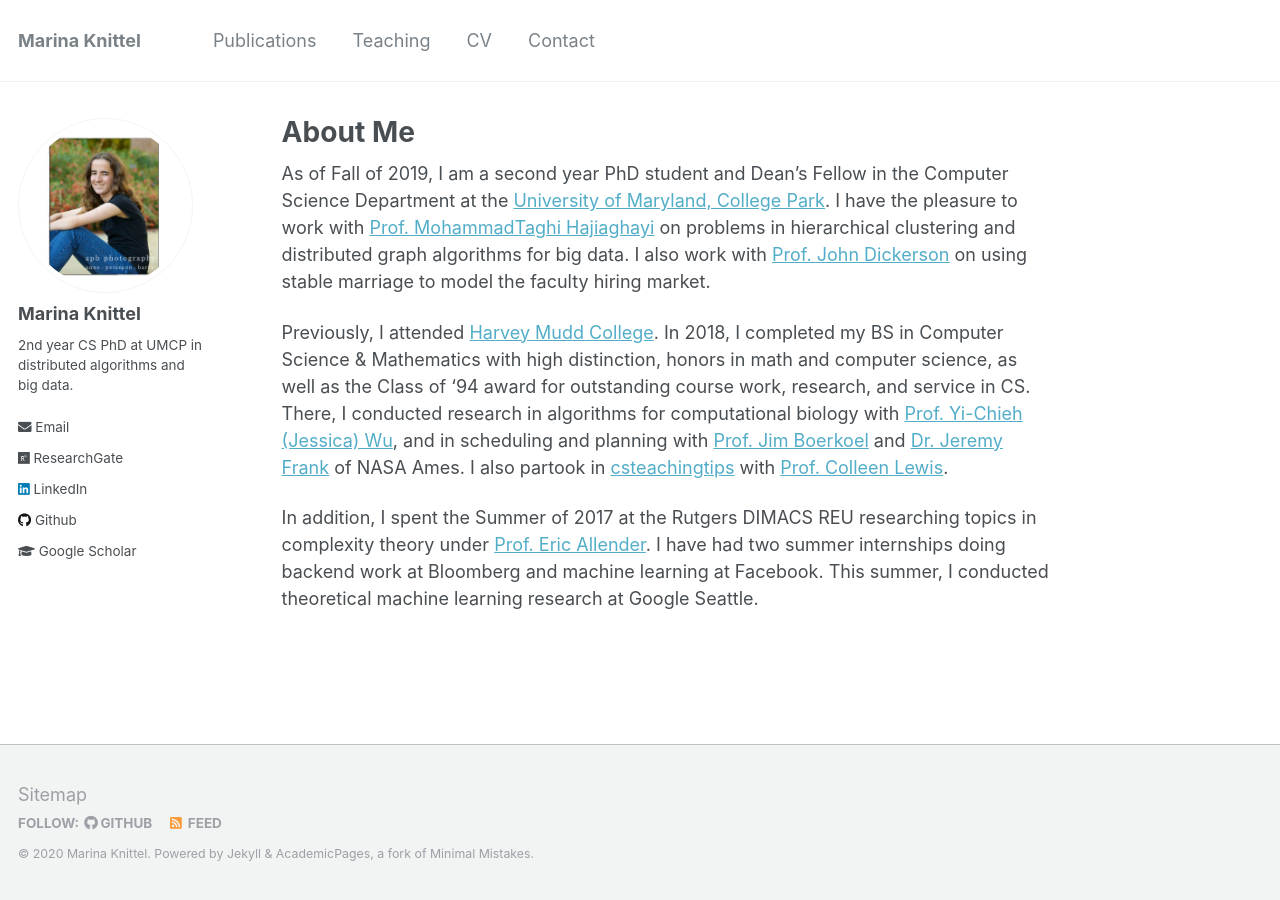
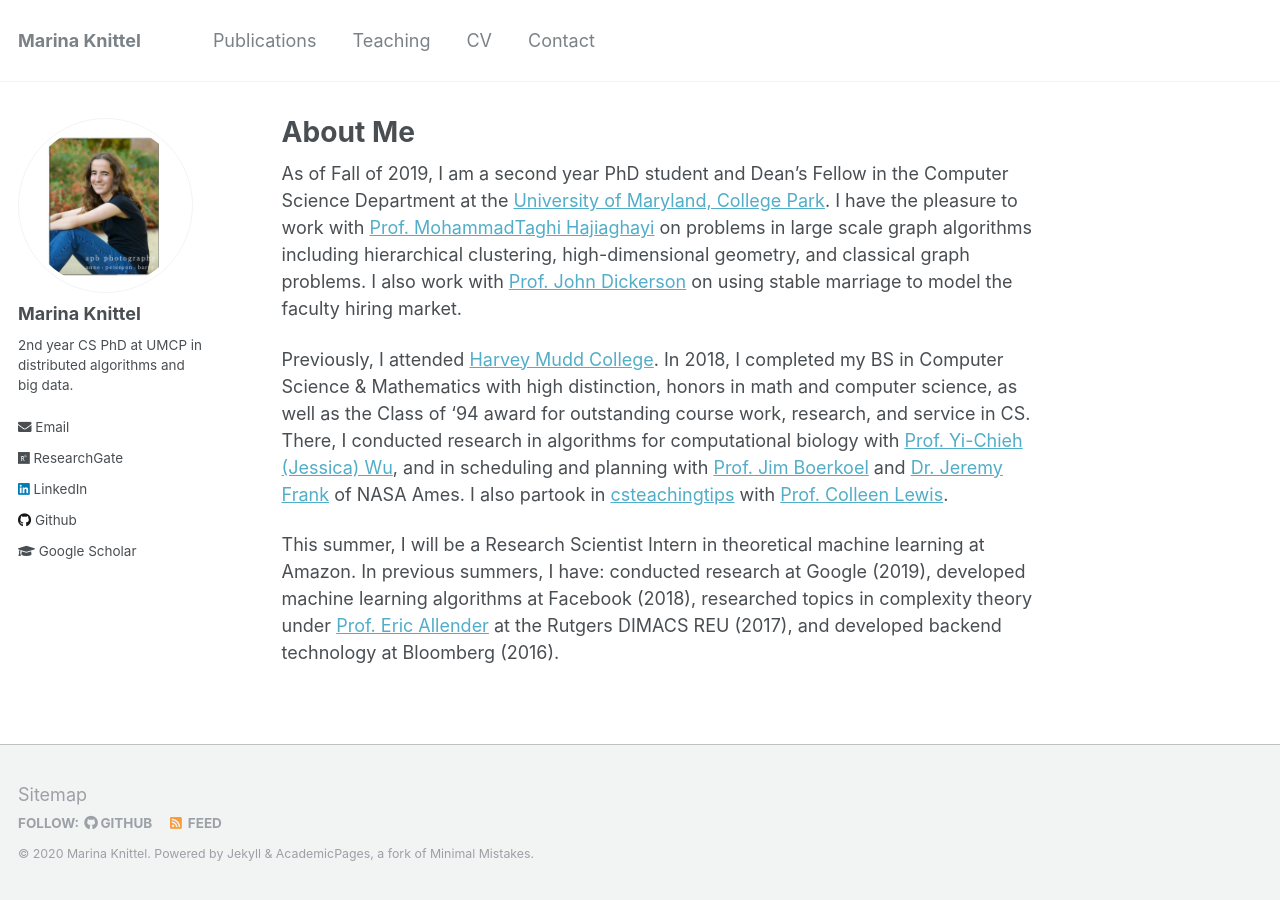
Before and after one commit to mknittel/mknittel.github.io, a Jekyll site: the page built from _pages/about.md, in a window 1280 px wide. Built offline with Jekyll 4.4.1, drawn with Linux system fonts in a browser that asks for light colours.

Commit message:
Updated CV and about

```diff
--- a/_pages/about.md
+++ b/_pages/about.md
@@ -8,8 +8,8 @@
   - /about.html
 ---
 
-As of Fall of 2019, I am a second year PhD student and Dean's Fellow in the Computer Science Department at the [University of Maryland, College Park](https://www.cs.umd.edu/). I have the pleasure to work with [Prof. MohammadTaghi Hajiaghayi](http://www.cs.umd.edu/~hajiagha/) on problems in hierarchical clustering and distributed graph algorithms for big data. I also work with [Prof. John Dickerson](http://jpdickerson.com) on using stable marriage to model the faculty hiring market.
+As of Fall of 2019, I am a second year PhD student and Dean's Fellow in the Computer Science Department at the [University of Maryland, College Park](https://www.cs.umd.edu/). I have the pleasure to work with [Prof. MohammadTaghi Hajiaghayi](http://www.cs.umd.edu/~hajiagha/) on problems in large scale graph algorithms including hierarchical clustering, high-dimensional geometry, and classical graph problems. I also work with [Prof. John Dickerson](http://jpdickerson.com) on using stable marriage to model the faculty hiring market.
 
 Previously, I attended [Harvey Mudd College](https://www.cs.hmc.edu/). In 2018, I completed my BS in Computer Science & Mathematics with high distinction, honors in math and computer science, as well as the Class of '94 award for outstanding course work, research, and service in CS. There, I conducted research in algorithms for computational biology with [Prof. Yi-Chieh (Jessica) Wu](https://www.cs.hmc.edu/~yjw/), and in scheduling and planning with [Prof. Jim Boerkoel](https://www.cs.hmc.edu/~boerkoel/) and [Dr. Jeremy Frank](https://ti.arc.nasa.gov/profile/frank/) of NASA Ames. I also partook in [csteachingtips](csteachingtips.com) with [Prof. Colleen Lewis](http://blogs.hmc.edu/lewis/).
 
-In addition, I spent the Summer of 2017 at the Rutgers DIMACS REU researching topics in complexity theory under [Prof. Eric Allender](https://www.cs.rutgers.edu/~allender/). I have had two summer internships doing backend work at Bloomberg and machine learning at Facebook. This summer, I conducted theoretical machine learning research at Google Seattle.
+This summer, I will be a Research Scientist Intern in theoretical machine learning at Amazon. In previous summers, I have: conducted research at Google (2019), developed machine learning algorithms at Facebook (2018), researched topics in complexity theory under [Prof. Eric Allender](https://www.cs.rutgers.edu/~allender/) at the Rutgers DIMACS REU (2017), and developed backend technology at Bloomberg (2016).
```
Also changed, not shown: 1 other file.
